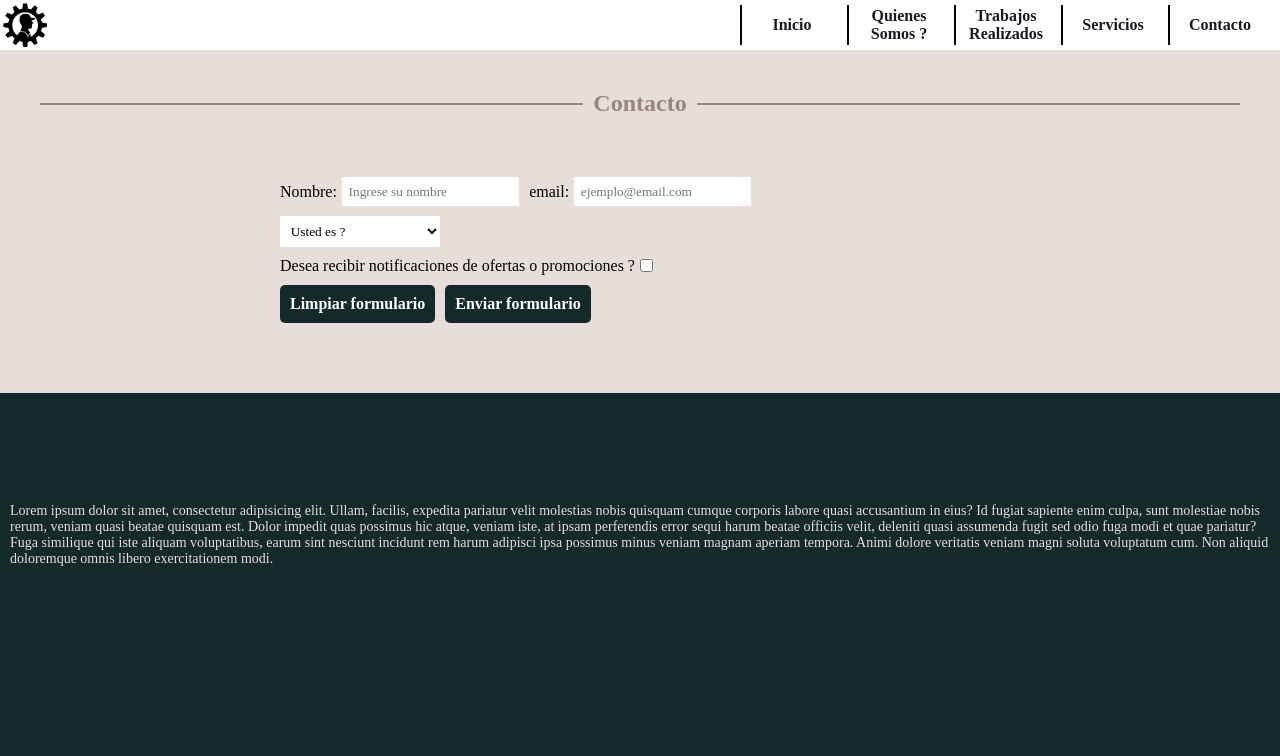
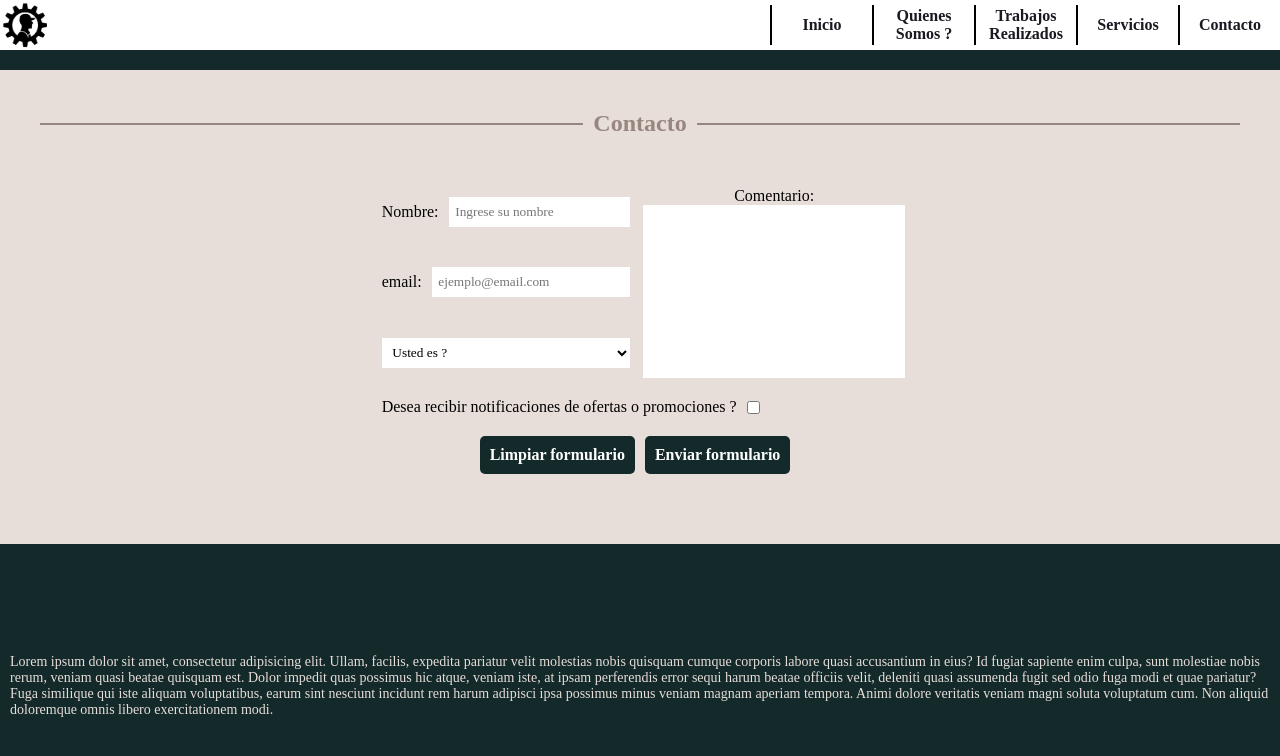
Before and after one commit to PabloGCH/projecto-concreteStart-coderHouse, a plain HTML site: page pages/contacto.html in a window 1280 px wide. Drawn offline with Linux system fonts and the light colour scheme.

Commit message:
diseño responsive para index y contacto

```diff
--- a/pages/contacto.html
+++ b/pages/contacto.html
@@ -8,10 +8,12 @@
     <link rel="stylesheet" href="../style/style.css">
     <title>ConcreteStart</title>
 </head>
-<body>
+<body class="layout-grid">
     <header>
         <img class="header-logo" src="../assets/logo.png"  alt="logo">
         <nav class="header-nav">
+            <label for="header-checkbox">Menu</label>
+            <input type="checkbox" id="header-checkbox" class="header-checkbox">
             <ul class="header-list">
                 <li><a class="header-list-element" href="../index.html"><span class="list-element-text">Inicio</span></a></li>
                 <li><a class="header-list-element" href="quienes-somos.html"><span class="list-element-text">Quienes Somos ?</span></a></li>
@@ -26,13 +28,19 @@
             <section class="content-box-section">
                 <h2 class="title-with-sidelines"><span class="title-with-sidelines-both">Contacto</span></h2>
                 <form class="contact-form">
-                    <fieldset>
+                    <fieldset class="form-name">
                         <label for="nombre">Nombre: </label>
                         <input id="nombre" required type="text" placeholder="Ingrese su nombre">
+                    </fieldset>
+                    <fieldset class="form-email">
                         <label for="email">email: </label>
                         <input id="email" required type="email" placeholder="ejemplo@email.com">
                     </fieldset>
-                    <fieldset>
+                    <fieldset class="form-comment">
+                        <p>Comentario:</p>
+                        <textarea name="" id="" cols="30" rows="10"></textarea>
+                    </fieldset>
+                    <fieldset class="form-select">
                         <select>
                             <option hidden selected>Usted es ?</option>
                             <option>Individuo</option>
@@ -40,11 +48,11 @@
                             <option>Entidad Gubernamental</option>
                         </select>
                     </fieldset>
-                    <fieldset>
+                    <fieldset class="form-checkbox">
                         <label for="checkbox">Desea recibir notificaciones de ofertas o promociones ?</label>
                         <input id="checkbox" type="checkbox">
                     </fieldset>
-                    <fieldset>
+                    <fieldset class="form-buttons">
                         <button type="reset">Limpiar formulario</button>
                         <button type="submit">Enviar formulario</button>
                     </fieldset>
--- a/style/style.css
+++ b/style/style.css
@@ -4,26 +4,46 @@
     padding: 0px;
 }
 
+.layout-grid {
+    display: grid;
+    grid-template-columns: 100%;
+    grid-template-rows: 50px auto auto;
+}
+
+
 body {
     background-color: #13292A;
-}
-main {
-    position: relative;
-    margin-top: 50px;
 }
 
 
 /*HEADER*/
+
+header label{
+    display: flex;
+    align-items: center;
+    justify-content: center;
+    color: #191922;
+    font-weight: bold;
+    width: 100px;
+    height: 40px;
+    text-decoration: none;
+}
+header label:hover {
+    color: #988780;
+}
+.header-checkbox {
+    display: none;
+}
 header {
-    position: fixed;
+    position: sticky;
     display: flex;
     flex-direction: row;
     align-items: center;
     top: 0px;
     left: 0px;
     width: 100%;
+    height: 100%;
     background-color: white;
-    height: 50px;
     z-index: 1000;
 }
 .header-logo {
@@ -33,33 +53,27 @@ header {
 .header-nav {
     width: 100%;
     height: 100%;
-    margin-right: 10px;
     align-items: center;
     display: flex;
-    justify-content: flex-end;
 }
 .header-list {
     height: 100%;
     display: flex;
     align-items: center;
-    flex-direction: row;
     list-style-type: none;
 }
 .header-list-element {
     display: flex;
     color: #191922;
     font-weight: bold;
-    margin-left: 5px;
     width: 100px;
     height: 40px;
     align-items: center;
     justify-content: center;
-    border-left: 2px solid black;
     text-decoration: none;
 }
 .header-list-element:hover {
     color: #988780;
-    border-left: 2px solid #988780;
 }
 .list-element-text {
     color: inherit;
@@ -76,7 +90,7 @@ header {
     justify-content: center;
     left: 0px;
     width: 100%;
-    height: 100vh;
+    height: 30vh;
     background-color: black;
     overflow: hidden;
 }
@@ -111,9 +125,6 @@ header {
 }
 .content-box-img {
     object-fit: cover;
-    min-height: 100%;
-    min-width: 30%;
-    max-width: 40%;
 }
 .content-box-section {
     display: flex;
@@ -206,27 +217,49 @@ header {
 
 /*CONTACT-FORM*/
 .contact-form {
-    width: 60%;
     margin: 30px;
-    display: flex;
-    flex-direction: column;
+    display: grid;
+    grid-gap: 20px;
 }
 .contact-form fieldset {
     display: flex;
     align-items: center;
-    flex-direction: row;
     border: none;
-    margin-top: 10px;
 }
 .contact-form label {
-    margin-right: 5px;
+    margin-right: 10px;
 }
-.contact-form input , .contact-form select{
+.contact-form input[type="text"], .contact-form input[type="email"], .contact-form select, .contact-form textarea{
+    resize: none;
     border: none;
-    margin-right: 10px;
+    width: 100%;
     background-color: white;
     padding: 0.5em;
 }
+.form-name {
+    grid-area: name;
+}
+.form-email {
+    grid-area: mail;
+}
+.form-select {
+    grid-area: select;
+}
+.form-comment {
+    display: flex;
+    flex-direction: column;
+    grid-area: comment;
+}
+.form-checkbox{
+    grid-area: checkbox;
+}
+.form-buttons {
+    display: flex;
+    justify-content: center;
+    grid-area: buttons;
+}
+
+
 .contact-form button {
     color: white;
     font-weight: bold;
@@ -253,3 +286,111 @@ footer {
     padding: 10px;
     color: #E7DED9;
 }
+
+
+
+
+/*MEDIA QUERY*/
+@media screen and (min-width: 200px){
+    .header-list {
+        display: none;
+    }
+    .header-nav {
+        position: absolute;
+        justify-content: center;
+    }
+    header label {
+        position: absolute;
+        flex-direction: column;
+        border: none;
+    }
+    .header-checkbox:checked ~ .header-list {
+        margin-top: 100px;
+        display: flex;
+        flex-direction: column;
+    }
+    .header-checkbox:checked ~ .header-list .header-list-element{
+        background-color: lightgrey;
+    }
+    .hero-section-title {
+        font-size: 2em;
+    }
+    .body-content-box {
+        margin-top: 0px;
+        flex-direction: column-reverse;
+    }
+    .content-box-img {
+        object-fit: cover;
+        min-height: auto;
+        min-width: 100%;
+    }
+    .contact-form {
+        grid-template-areas:
+        "name"
+        "mail"
+        "select"
+        "comment"
+        "checkbox"
+        "buttons";
+        grid-template-columns: 1fr;
+        grid-row: repeat(6, 100%);
+
+    }
+}
+@media screen and (min-width: 500px) {
+    .hero-section {
+        height: 40vh;
+    }
+    .hero-section-title {
+        font-size: 3em;
+    }
+}
+@media screen and (min-width: 800px) {
+    .header-list, .header-checkbox:checked ~ .header-list{
+        display: flex;
+        margin-top: 0px;
+        flex-direction: row;
+    }
+    .header-list-element, .header-checkbox:checked ~ .header-list .header-list-element {
+        border-left: 2px solid black;
+        background-color: transparent;
+    }
+    .header-list-element:hover,  .header-checkbox:checked ~ .header-list .header-list-element:hover{
+        border-left: 2px solid #988780;
+    }
+    header label {
+        display: none;
+    }
+    .header-nav {
+        justify-content: flex-end;
+    }
+    .hero-section {
+        height: 50vh;
+    }
+    .hero-section-title {
+        font-size: 4em;
+    }
+    .body-content-box {
+        margin-top: 10px;
+        flex-direction: row;
+    }
+    .content-box-img {
+        min-height: 100%;
+        min-width: 40%;
+        max-width: 50%;
+    }
+    .contact-form {
+        grid-template-columns: 1fr 1fr;
+        grid-template-areas:
+        "name comment"
+        "mail comment"
+        "select comment"
+        "checkbox checkbox"
+        "buttons buttons";
+    }
+}
+@media screen and (min-width: 1200px) {
+    .hero-section {
+        height: 80vh;
+    }
+}
```
Also changed, not shown: index.html (+3 -1 lines).
